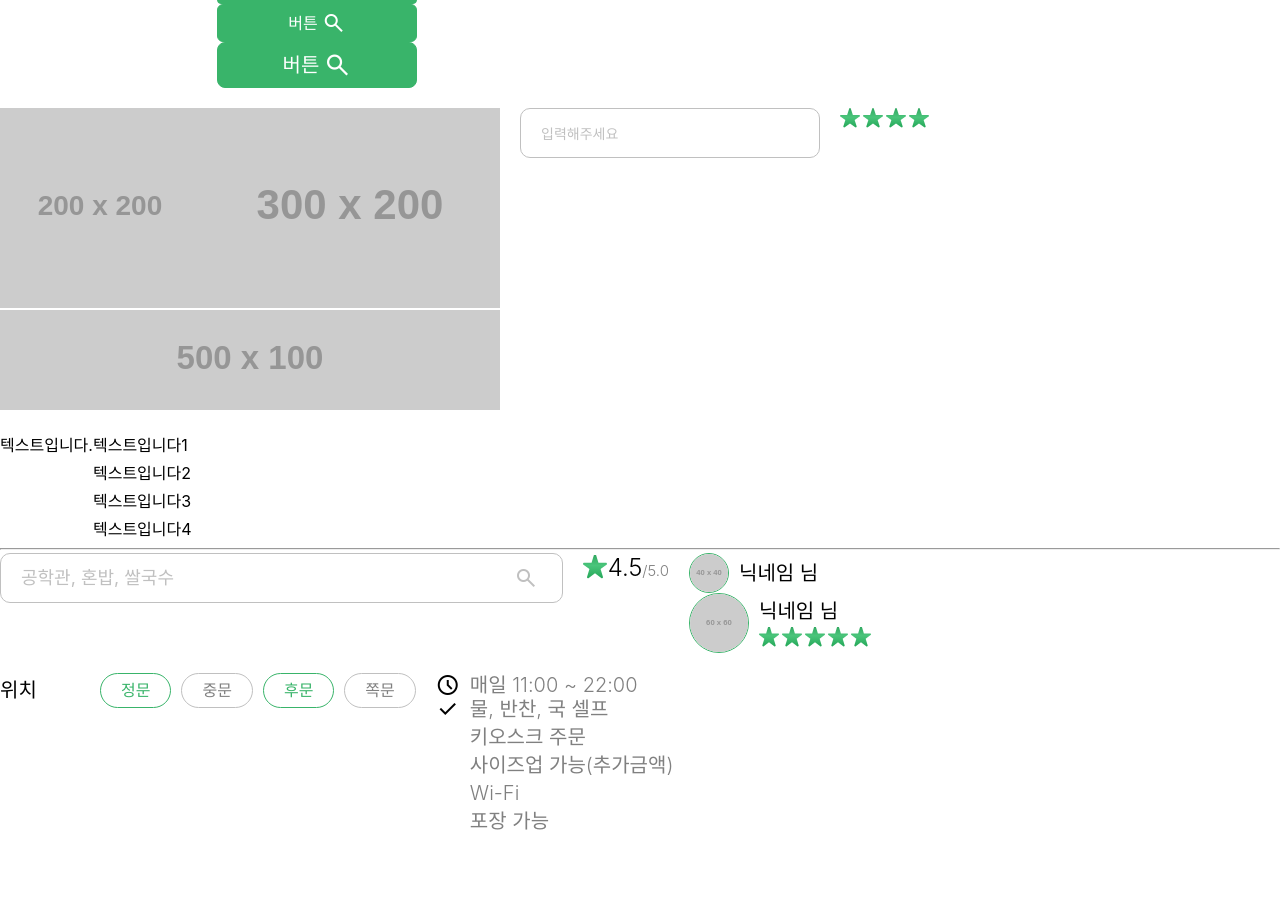
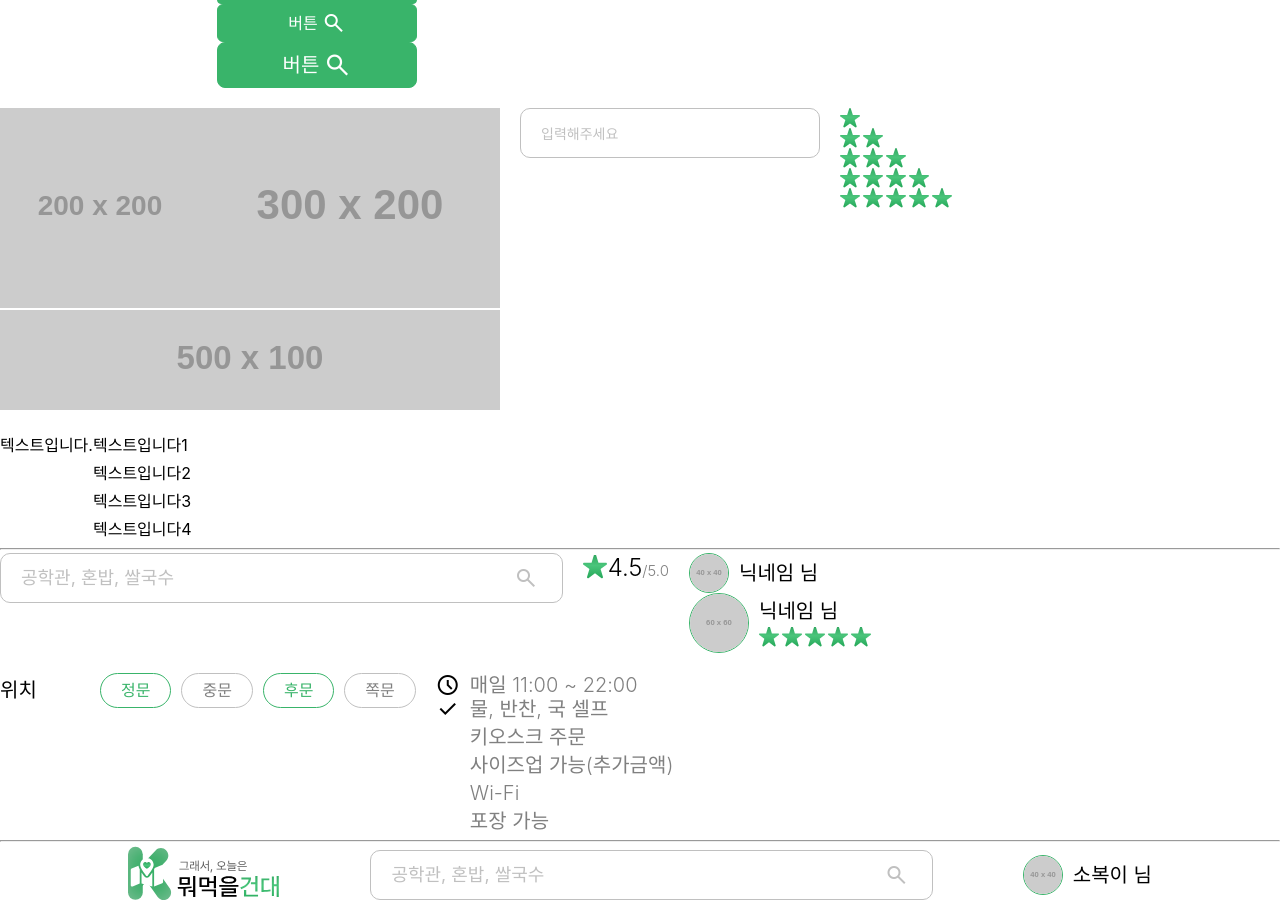
Before and after one commit to Team-EatKu/eatku-frontend, a React (Vite) app: page /dev/sample in a window 1280 px wide. Shown: the part 140-1045 px from the top of the page. Before the commit the page ends 977 px from the top, so only its background shows below. Built offline with nearby package versions, Linux system fonts and the light colour scheme; a web font is replaced by a local one.

Commit message:
FEAT: Organism: Header 추가

```diff
--- a/src/common/component/atom/Logo/styles.ts
+++ b/src/common/component/atom/Logo/styles.ts
@@ -3,4 +3,5 @@ import { LogoContainerProps } from "@typings/common/atom.ts";
 
 export const LogoContainer = styled.div<LogoContainerProps>`
   width: ${(props) => props.width};
+  min-width: 15.3rem;
 `;
--- a/src/common/component/molecule/Profile/styles.ts
+++ b/src/common/component/molecule/Profile/styles.ts
@@ -45,6 +45,7 @@ export const ProfileVariants: CssType = {
 export const ProfileContainer = styled.div<ProfileContainerProps>`
   ${Generators.flexGenerator("row", "flex-start", "center")};
   gap: 1rem;
+  min-width: 12.5rem;
 
   ${(props) => props.variant && ProfileVariants[props.variant]}
 
--- /dev/null
+++ b/src/common/component/organism/Header/index.tsx
@@ -0,0 +1,20 @@
+import { HeaderProps } from "@typings/common/organism.ts";
+import { HeaderContainer } from "./styles.ts";
+import { Logo } from "@atom/index.tsx";
+import { SearchBar, Profile } from "@molecule/index.tsx";
+
+const Header = ({ className, customStyle, ...props }: HeaderProps) => {
+  return (
+    <HeaderContainer
+      className={`search-bar ${className}`}
+      customStyle={customStyle}
+      {...props}
+    >
+      <Logo />
+      <SearchBar placeholder={"공학관, 혼밥, 쌀국수"} />
+      <Profile src={"https://placehold.co/40"} name={"소복이"} />
+    </HeaderContainer>
+  );
+};
+
+export default Header;
--- /dev/null
+++ b/src/common/component/organism/Header/styles.ts
@@ -0,0 +1,10 @@
+import styled from "@emotion/styled";
+import { HeaderContainerProps } from "@typings/common/organism.ts";
+import { Generators } from "@styles";
+
+export const HeaderContainer = styled.div<HeaderContainerProps>`
+  ${Generators.flexGenerator("row", "space-between", "center")};
+  gap: 2rem;
+  margin: 0 10%;
+  ${(props) => props.customStyle};
+`;
--- /dev/null
+++ b/src/common/component/organism/index.tsx
@@ -0,0 +1,3 @@
+import Header from "./Header";
+
+export { Header };
--- a/src/pages/dev/page/sample/index.tsx
+++ b/src/pages/dev/page/sample/index.tsx
@@ -16,6 +16,7 @@ import {
   SearchBar,
   TextView,
 } from "@molecule/index.tsx";
+import { Header } from "@organism/index.tsx";
 import { SampleContainer } from "./styles.ts";
 
 const index = () => {
@@ -63,7 +64,11 @@ const index = () => {
           <Input />
         </section>
         <section style={{ width: "30rem" }}>
+          <Stars rate={1} />
+          <Stars rate={2} />
+          <Stars rate={3} />
           <Stars rate={4} />
+          <Stars rate={5} />
         </section>
         <section style={{ display: "flex" }}>
           <Text text={"텍스트입니다."} />
@@ -119,6 +124,12 @@ const index = () => {
           />
         </section>
       </div>
+      <hr />
+      <div className="organism">
+        <section>
+          <Header />
+        </section>
+      </div>
     </SampleContainer>
   );
 };
```
Also changed, not shown: src/typings/common/organism.ts (+10 -0 lines).
